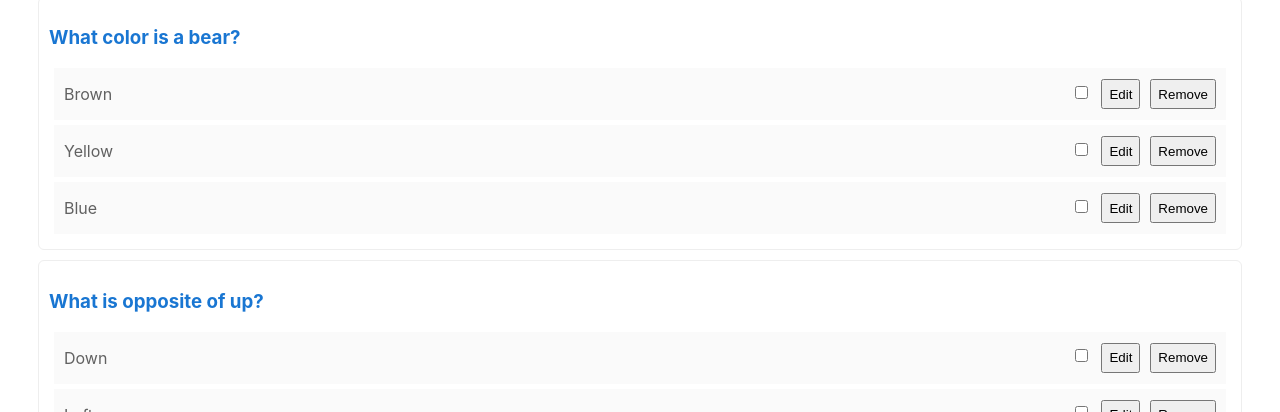
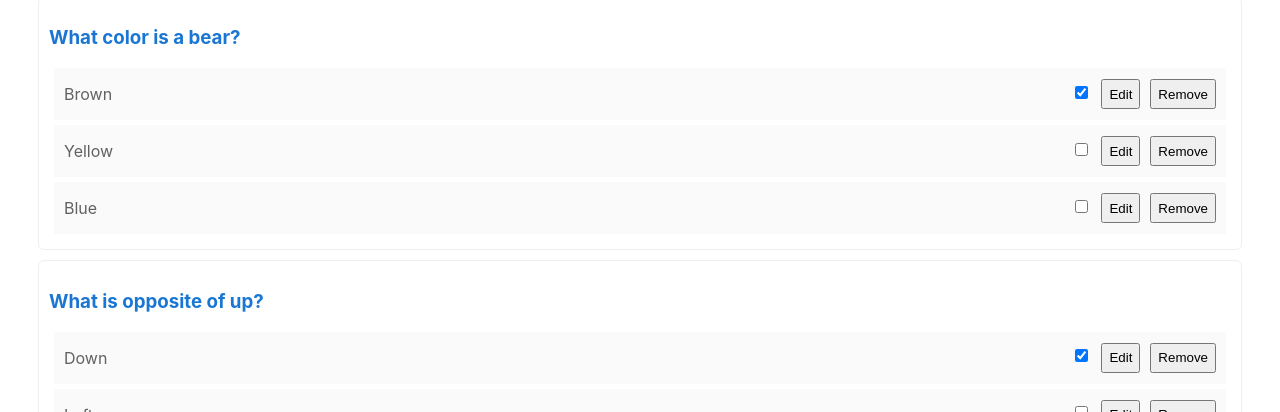
Before and after one commit to jstandal/quiz, a Next.js app: page /quizes in a window 1280 px wide. Shown: the part 261-673 px from the top of the page. Built offline with nearby package versions, Linux system fonts and the light colour scheme.

Commit message:
added fuctional checkboxes

```diff
--- a/pages/quizes.js
+++ b/pages/quizes.js
@@ -58,7 +58,11 @@ const quizes = () => {
     const handleChange = (e, i, j) => {
         const newObj = quiz;
 
-        console.log(e);
+        const newValue = e ? false : true;
+
+        newObj.questions[i].alternatives[j][1] = newValue;
+
+        setQuiz({ ...newObj });
     };
 
     return (
@@ -87,6 +91,7 @@ const quizes = () => {
                                         <div>
                                             <input
                                                 className={styles.clicks}
+                                                checked={element[1]}
                                                 type='checkbox'
                                                 onChange={() =>
                                                     handleChange(
```
